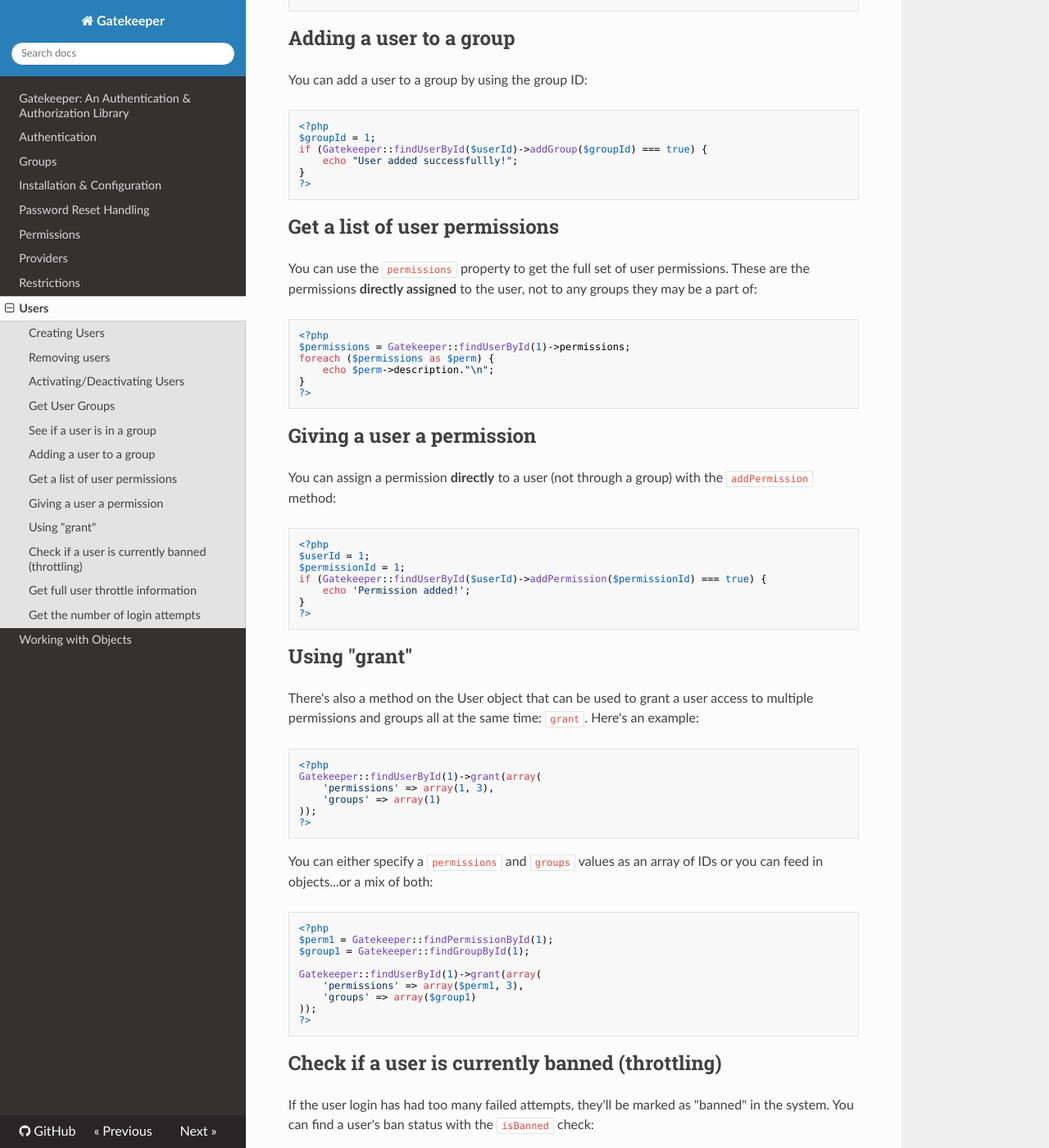
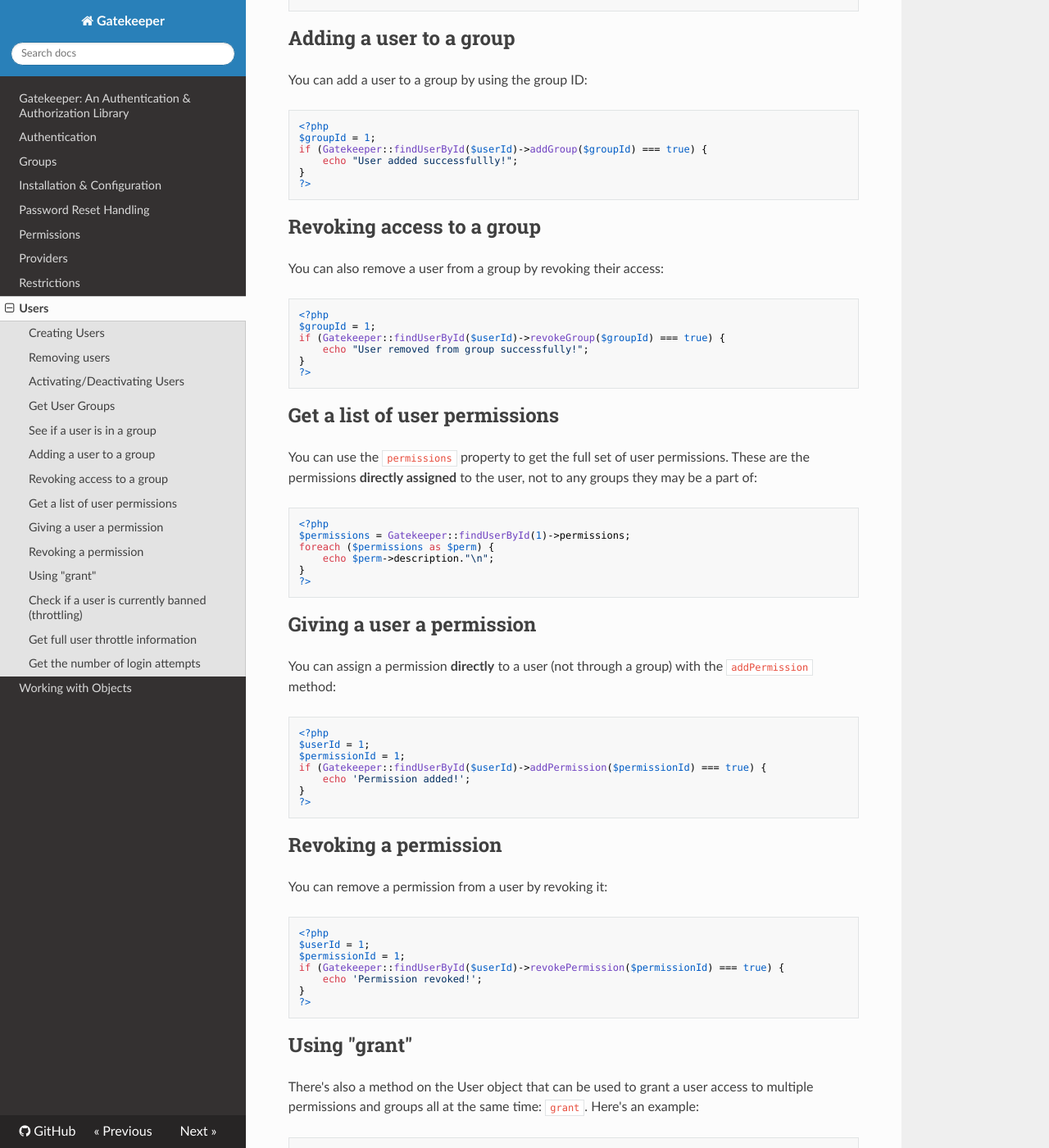
Before and after one commit to psecio/gatekeeper, an MkDocs documentation site: the page built from docs/users.md, in a window 1280 px wide and 1400 px high, scrolled down 2792 px. Shown: the whole window at 82% size. Built offline with MkDocs 1.6.1, drawn with Linux system fonts in a browser that asks for light colours; nearby versions of some CDN libraries.

Commit message:
adding documentation about revoking permissions and groups from users

````diff
--- a/docs/users.md
+++ b/docs/users.md
@@ -159,6 +159,19 @@ if (Gatekeeper::findUserById($userId)->addGroup($groupId) === true) {
 ?>
 ```
 
+## Revoking access to a group
+
+You can also remove a user from a group by revoking their access:
+
+```php
+<?php
+$groupId = 1;
+if (Gatekeeper::findUserById($userId)->revokeGroup($groupId) === true) {
+    echo "User removed from group successfully!";
+}
+?>
+```
+
 ## Get a list of user permissions
 
 You can use the `permissions` property to get the full set of user permissions. These are the permissions **directly assigned** to the user, not to any groups they may be a part of:
@@ -182,6 +195,20 @@ $userId = 1;
 $permissionId = 1;
 if (Gatekeeper::findUserById($userId)->addPermission($permissionId) === true) {
 	echo 'Permission added!';
+}
+?>
+```
+
+## Revoking a permission
+
+You can remove a permission from a user by revoking it:
+
+```
+<?php
+$userId = 1;
+$permissionId = 1;
+if (Gatekeeper::findUserById($userId)->revokePermission($permissionId) === true) {
+    echo 'Permission revoked!';
 }
 ?>
 ```
````
